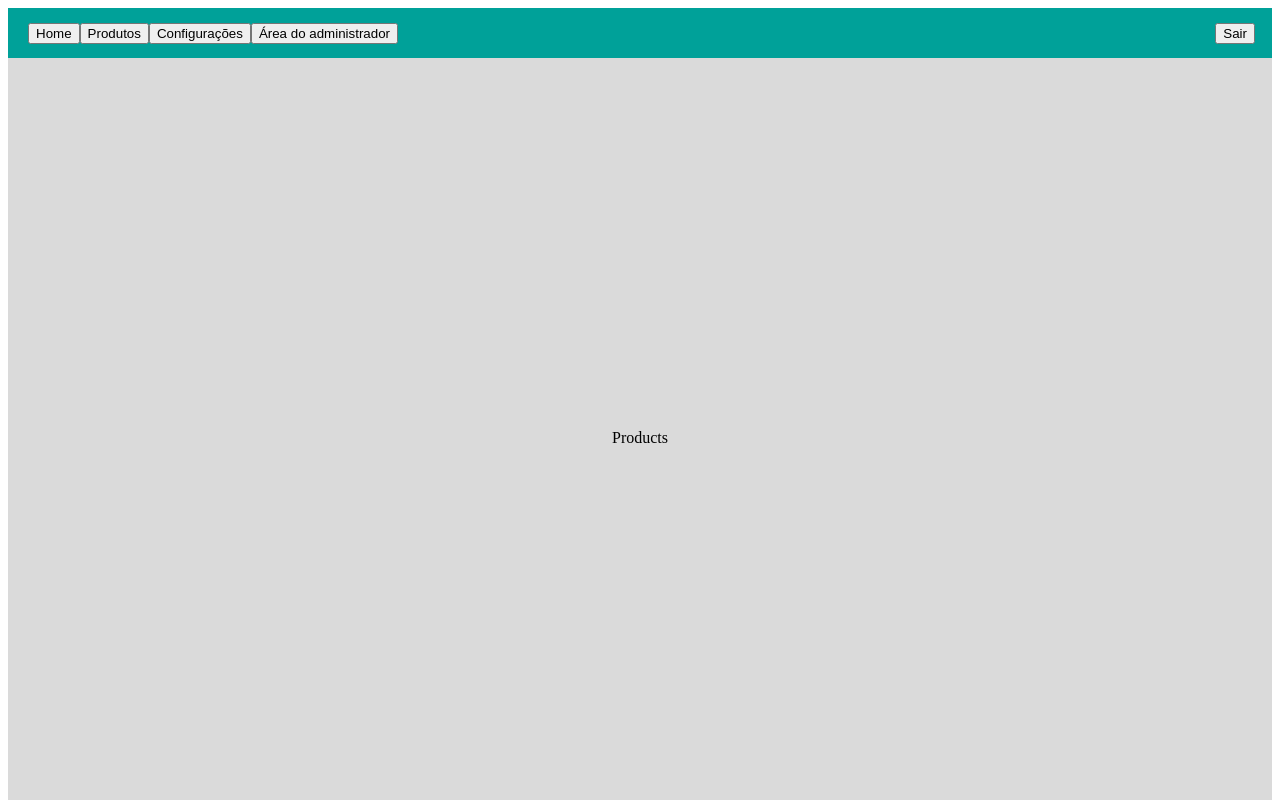
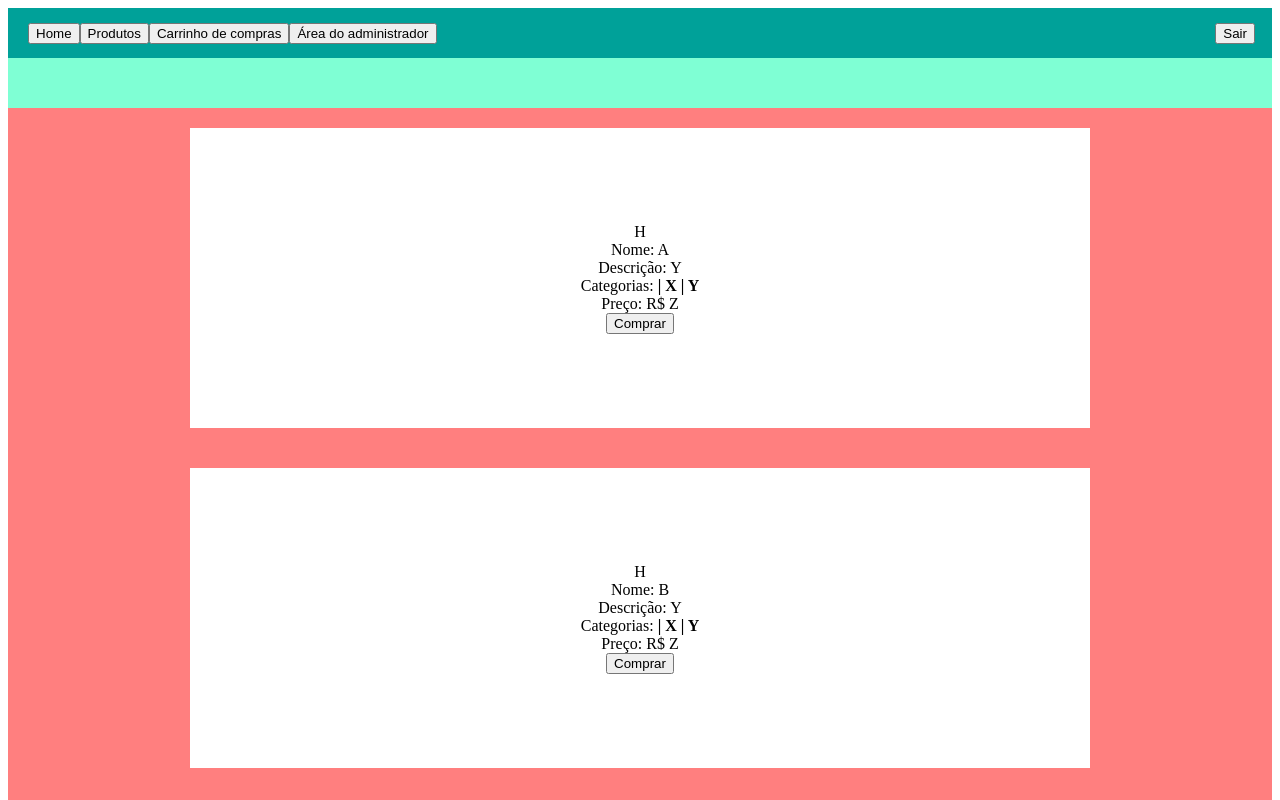
Before and after one commit to vitor-moraes/e-commerce, a React (Create React App) app in the folder frontend/: page / in a window 1280 px wide. Both pictures are taken after a click on the button "Produtos". Shown: the top 800 px of the page. Built offline with nearby package versions, Linux system fonts and the light colour scheme.

Commit message:
feat: basic products page struct

```diff
--- a/frontend/src/layouts/Standard/index.js
+++ b/frontend/src/layouts/Standard/index.js
@@ -2,7 +2,7 @@ import React, { useState } from "react";
 import Home from "../../pages/Home";
 import AdminArea from "../../pages/AdminArea";
 import Products from "../../pages/Products";
-import UserConfig from "../../pages/UserConfig";
+import ShoppingCart from "../../pages/ShoppingCart";
 import "./styles.css";
 
 function Standard() {
@@ -11,7 +11,7 @@ function Standard() {
   const pages = [
     { name: "Home", component: <Home /> },
     { name: "Produtos", component: <Products /> },
-    { name: "Configurações", component: <UserConfig /> },
+    { name: "Carrinho de compras", component: <ShoppingCart /> },
     { name: "Área do administrador", component: <AdminArea /> },
   ];
 
@@ -42,7 +42,6 @@ function Standard() {
         </div>
       </div>
       <div className="body">{actualPage}</div>
-      <div className="footer"></div>
     </div>
   );
 }
--- a/frontend/src/layouts/Standard/styles.css
+++ b/frontend/src/layouts/Standard/styles.css
@@ -38,8 +38,3 @@
   justify-content: center;
   align-items: center;
 }
-.footer {
-  background-color: rgb(0, 161, 153);
-  width: 100%;
-  height: 50px;
-}
--- a/frontend/src/pages/Products/index.js
+++ b/frontend/src/pages/Products/index.js
@@ -1,9 +1,74 @@
-import React from "react";
+import React, { useState, useEffect } from "react";
+import "./styles.css";
+const exempleItens = [
+  {
+    categorias: ["X", "Y"],
+    descricao: "Y",
+    preco: "Z",
+    imagem: "H",
+    nome: "A",
+  },
+  {
+    categorias: ["X", "Y"],
+    descricao: "Y",
+    preco: "Z",
+    imagem: "H",
+    nome: "B",
+  },
+  {
+    categorias: ["X", "Y"],
+    descricao: "Y",
+    preco: "Z",
+    imagem: "H",
+    nome: "C",
+  },
+  {
+    categorias: ["X", "Y"],
+    descricao: "Y",
+    preco: "Z",
+    imagem: "H",
+    nome: "D",
+  },
+];
 
 function Products() {
+  const [itens, setItens] = useState([]);
+
+  const fetchPossibleProducts = async () => {
+    setItens(exempleItens);
+  };
+
+  useEffect(() => {
+    fetchPossibleProducts();
+  }, []);
+
+  const itensFrame = (item) => {
+    return (
+      <div className="item-container">
+        <text>{item.imagem}</text>
+        <text>Nome: {item.nome}</text>
+        <text>Descrição: {item.descricao}</text>
+        <text>
+          Categorias:{" "}
+          {item.categorias.map((categoria) => {
+            return <strong> | {categoria}</strong>;
+          })}
+        </text>
+        <text>Preço: R$ {item.preco}</text>
+        <button>Comprar</button>
+      </div>
+    );
+  };
+
   return (
-    <div>
-      <p>Products</p>
+    <div className="products-container">
+      <div className="products-header"></div>
+      <div className="products-body">
+        {itens.map((item) => {
+          return itensFrame(item);
+        })}
+      </div>
+      <div className="products-footer"></div>
     </div>
   );
 }
--- /dev/null
+++ b/frontend/src/pages/Products/styles.css
@@ -0,0 +1,41 @@
+.products-container {
+  width: 100%;
+  height: 100%;
+  display: flex;
+  flex-direction: row;
+  flex-wrap: wrap;
+  justify-content: flex-start;
+  align-items: center;
+}
+.products-header {
+  height: 50px;
+  width: 100%;
+  background-color: aquamarine;
+}
+.products-body {
+  height: auto;
+  background-color: rgb(255, 127, 127);
+  display: flex;
+  flex-direction: column;
+  flex-wrap: wrap;
+  justify-content: flex-start;
+  align-items: center;
+  width: 100%;
+}
+.products-footer {
+  height: 50px;
+  width: 100%;
+  background-color: rgb(0, 175, 117);
+}
+
+.item-container {
+  display: flex;
+  flex-direction: column;
+  flex-wrap: wrap;
+  justify-content: center;
+  align-items: center;
+  width: 900px;
+  margin: 20px;
+  height: 300px;
+  background-color: white;
+}
--- /dev/null
+++ b/frontend/src/pages/ShoppingCart/index.js
@@ -0,0 +1,11 @@
+import React from "react";
+
+function ShoppingCart() {
+  return (
+    <div>
+      <p>ShoppingCart</p>
+    </div>
+  );
+}
+
+export default ShoppingCart;
--- a/frontend/src/pages/UserConfig/index.js
+++ /dev/null
@@ -1,11 +0,0 @@
-import React from "react";
-
-function UserConfig() {
-  return (
-    <div>
-      <p>UserConfig</p>
-    </div>
-  );
-}
-
-export default UserConfig;
```
Also changed, not shown: frontend/src/pages/ShoppingCart/styles.css (added), frontend/src/pages/UserConfig/styles.css (deleted).
